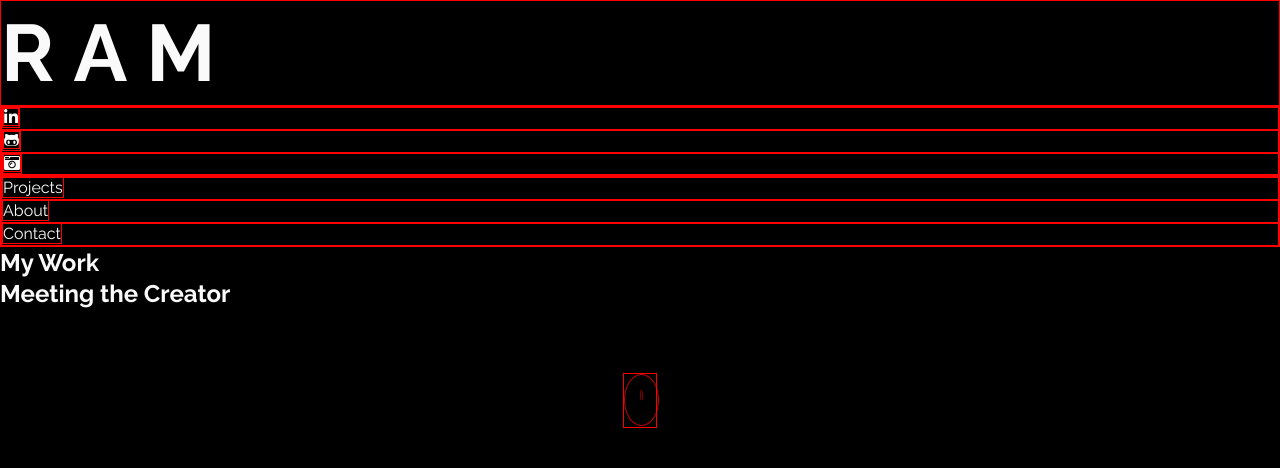
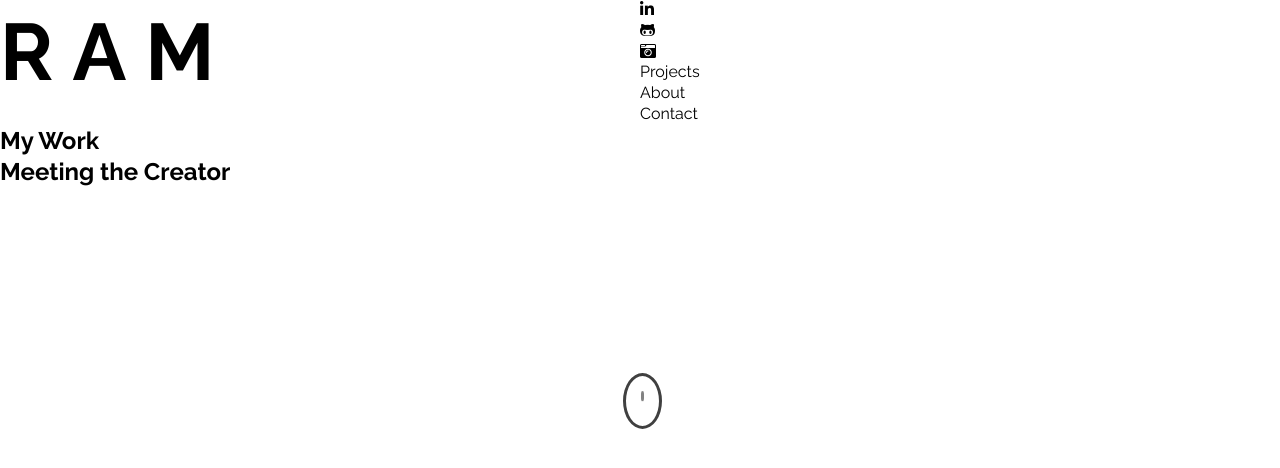
Before and after one commit to ruemisa/ram-portfolio, a React app: page / in a window 1280 px wide. Shown: the top 468 px of the page. Built offline with nearby package versions, Linux system fonts and the light colour scheme.

Commit message:
Working on Landing Page

```diff
--- a/src/App.css
+++ b/src/App.css
@@ -8,8 +8,8 @@ body {
   height: 100%;
   width: 100%;
   font-family: 'Raleway', sans-serif;
-  background-color: #000;
-  color: #fafafa;
+  /* background-color: #000;
+  color: #fafafa; */
   line-height: 1.3;
 }
 
--- a/src/components/Landing/Landing.js
+++ b/src/components/Landing/Landing.js
@@ -14,9 +14,13 @@ import styles from './Landing.module.css';
 const landing = ( props ) => {
     return (
         <div className={ styles.Landing }>
-            <Logo />
-            <SocialNav />
-            <SideBar />
+            <div>
+                <Logo />
+            </div>
+            <div>
+                <SocialNav />
+                <SideBar />
+            </div>
 
             <MouseIcon />
         </div>
--- a/src/components/Landing/Landing.module.css
+++ b/src/components/Landing/Landing.module.css
@@ -1,6 +1,9 @@
 .Landing {
+  display: grid;
+  grid-template-columns: 1fr 1fr;
+  grid-auto-rows: minmax(100px, auto);
 }
 
-.Landing * {
-  border: 1px solid red;
+.Hero {
+
 }
```
Also changed, not shown: 1 other file (tests, documents, lock files or other folders).
